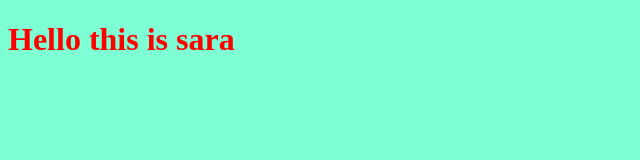
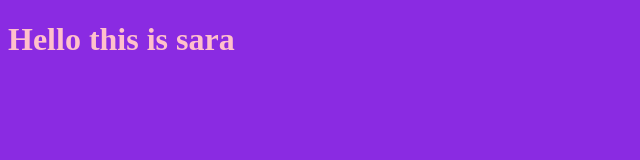
Before and after one commit to saraalemad/myproject, a plain HTML site: page index.html in a window 1280 px wide. Shown: the whole page, without its empty margins (0-640 px from the left). Drawn offline with Linux system fonts and the light colour scheme.

Commit message:
changing style fotr the title

```diff
--- a/style.css
+++ b/style.css
@@ -1,7 +1,7 @@
 h1{
-color:red;
+color:pink;
 
 }
 body{
-    background-color: aquamarine;
+    background-color: blueviolet;
 }
```
